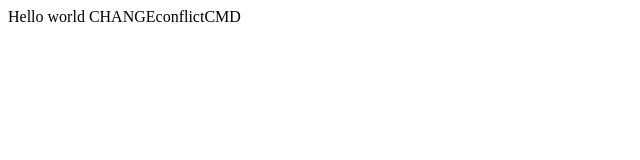
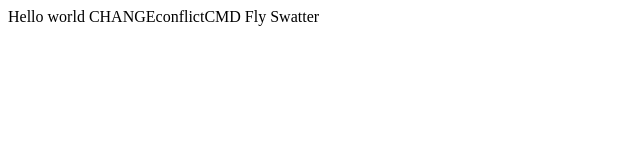
Before and after one commit to crud99/DougTest, a plain HTML site: page index.html in a window 1280 px wide. Shown: the whole page, without its empty margins (0-640 px from the left). Drawn offline with Linux system fonts and the light colour scheme.

Commit message:
fly swatter

```diff
--- a/index.html
+++ b/index.html
@@ -1,5 +1,5 @@
 <html>
 <header><title>This is title</title></header>
 <body>
-Hello world CHANGEconflictCMD</body>
+Hello world CHANGEconflictCMD Fly Swatter</body>
 </html>
```
